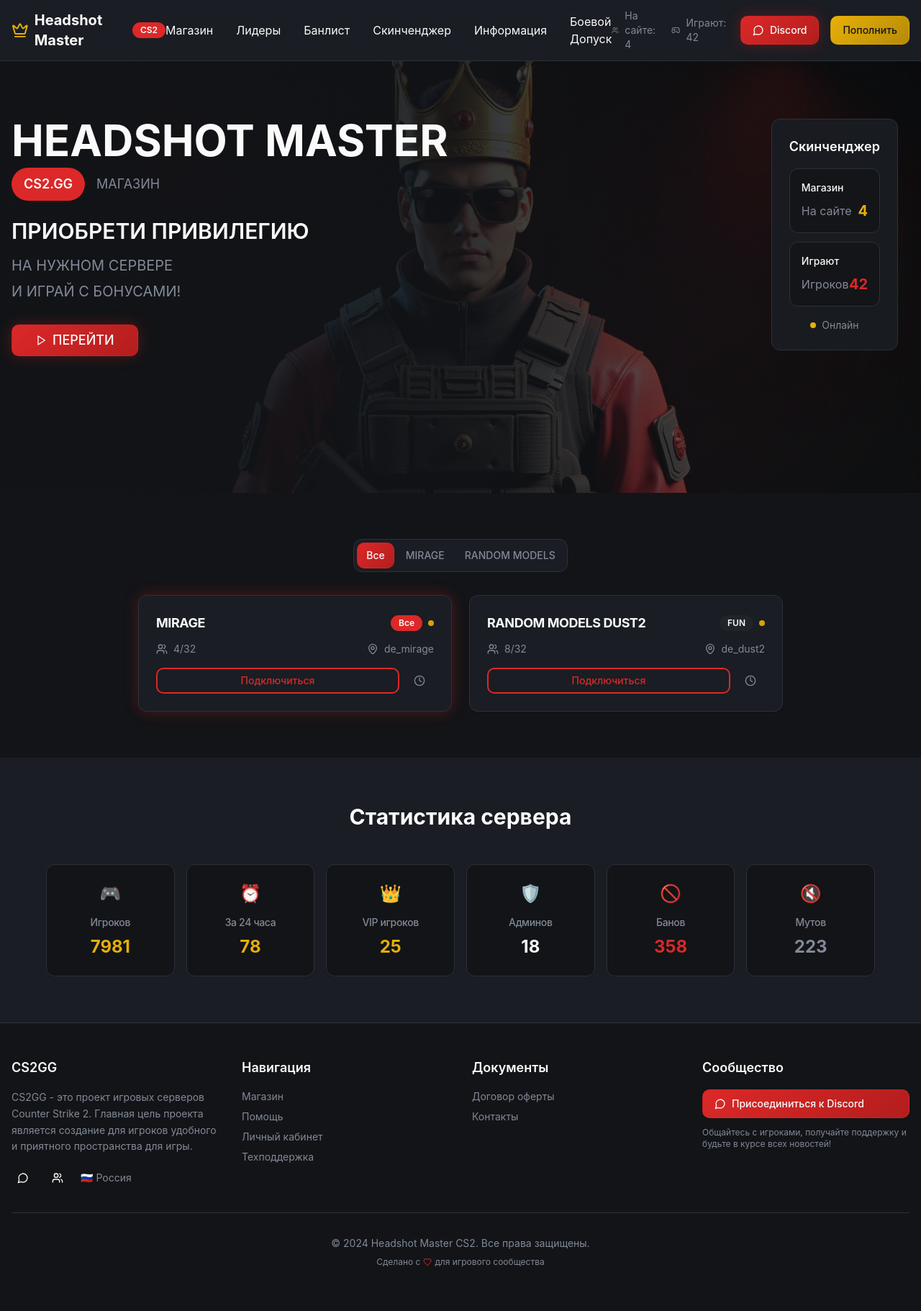
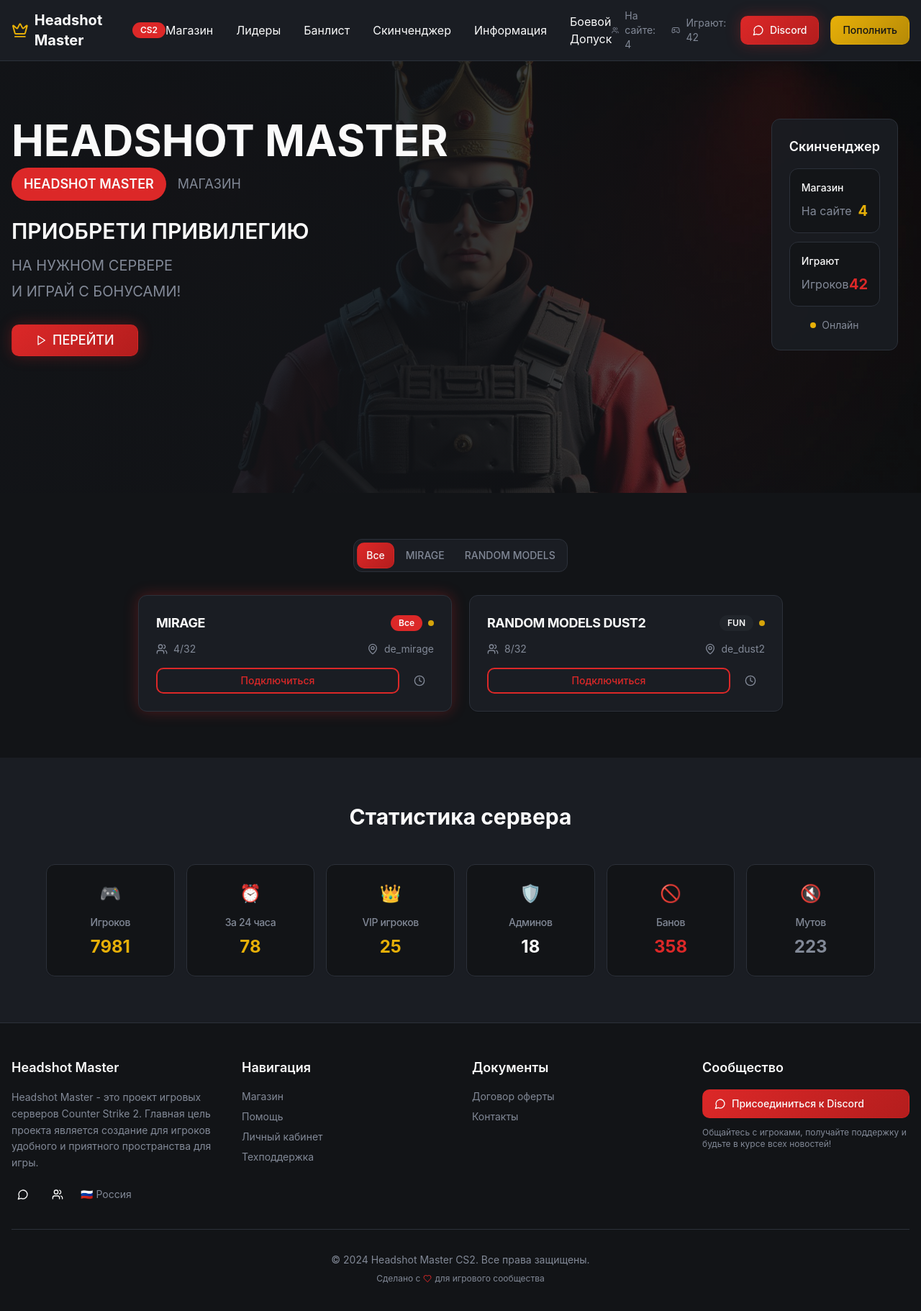
Before and after one commit to Flowers33-gg/cs2-visionary-hub, a React (Vite) app: page / in a window 1280 px wide. Shown: the top 1822 px of the page at 72% size. Built offline with nearby package versions, Linux system fonts and the light colour scheme.

Commit message:
Fix: Rename CS2GG to Headshot Master
Update the server name from CS2GG to Headshot Master in the HeroSection component.

```diff
--- a/src/components/Footer.tsx
+++ b/src/components/Footer.tsx
@@ -8,9 +8,9 @@ const Footer = () => {
         <div className="grid md:grid-cols-2 lg:grid-cols-4 gap-8">
           {/* About */}
           <div className="space-y-4">
-            <h3 className="text-lg font-semibold text-foreground">CS2GG</h3>
+            <h3 className="text-lg font-semibold text-foreground">Headshot Master</h3>
             <p className="text-sm text-muted-foreground leading-relaxed">
-              CS2GG - это проект игровых серверов Counter Strike 2. Главная цель проекта является создание для игроков удобного и приятного пространства для игры.
+              Headshot Master - это проект игровых серверов Counter Strike 2. Главная цель проекта является создание для игроков удобного и приятного пространства для игры.
             </p>
             <div className="flex items-center space-x-4">
               <Button variant="ghost" size="sm" className="p-2 h-auto">
--- a/src/components/HeroSection.tsx
+++ b/src/components/HeroSection.tsx
@@ -25,7 +25,7 @@ const HeroSection = () => {
             </h1>
             <div className="flex items-center space-x-4">
               <Badge variant="secondary" className="bg-cs2-red text-primary-foreground px-4 py-2 text-lg">
-                CS2.GG
+                HEADSHOT MASTER
               </Badge>
               <span className="text-lg text-muted-foreground">МАГАЗИН</span>
             </div>
```
